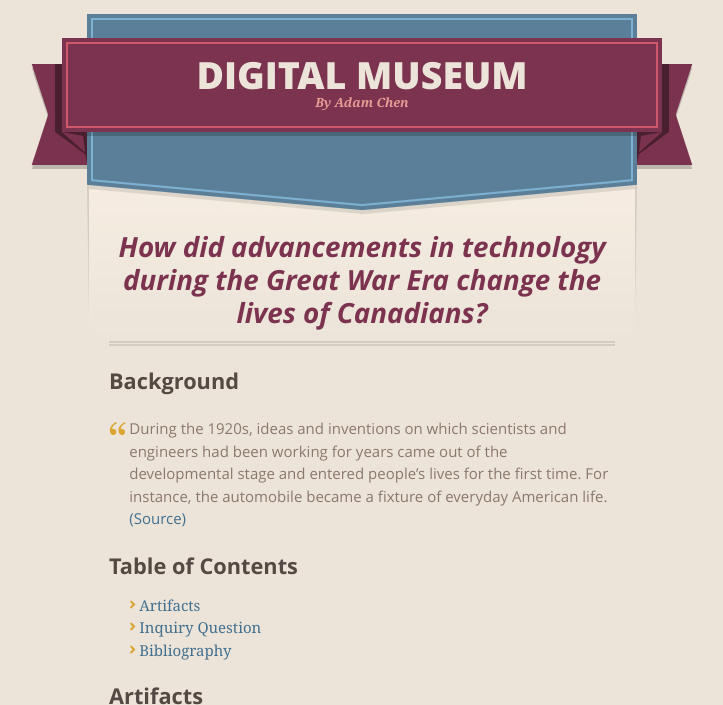
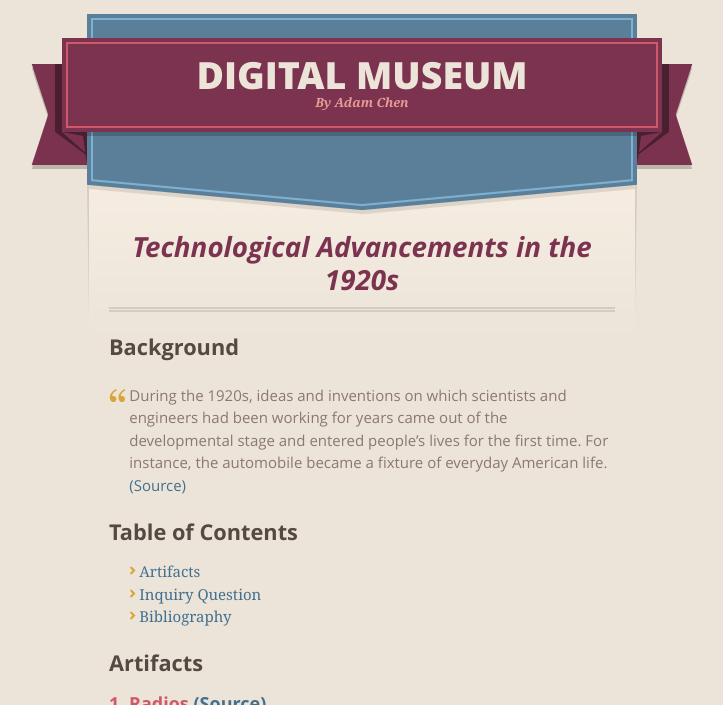
Before and after one commit to encodeous/CHC2D-DigitalMuseum, a Jekyll site: the page built from index.md, in a window 1280 px wide and 900 px high, cut to the strip 0-705 px from the top of the window. Shown: the whole strip, without its empty margins (278-1001 px from the left). Built offline with Jekyll 4.4.1, drawn with Linux system fonts in a browser that asks for light colours; our own code applies the rules of GitHub Pages for plain Markdown files.

Commit message:
change lol

```diff
--- a/index.md
+++ b/index.md
@@ -2,7 +2,7 @@
 layout: default
 published: true
 ---
-# How did advancements in technology during the Great War Era change the lives of Canadians?
+# Technological Advancements in the 1920s
 
 ### Background
 
```
